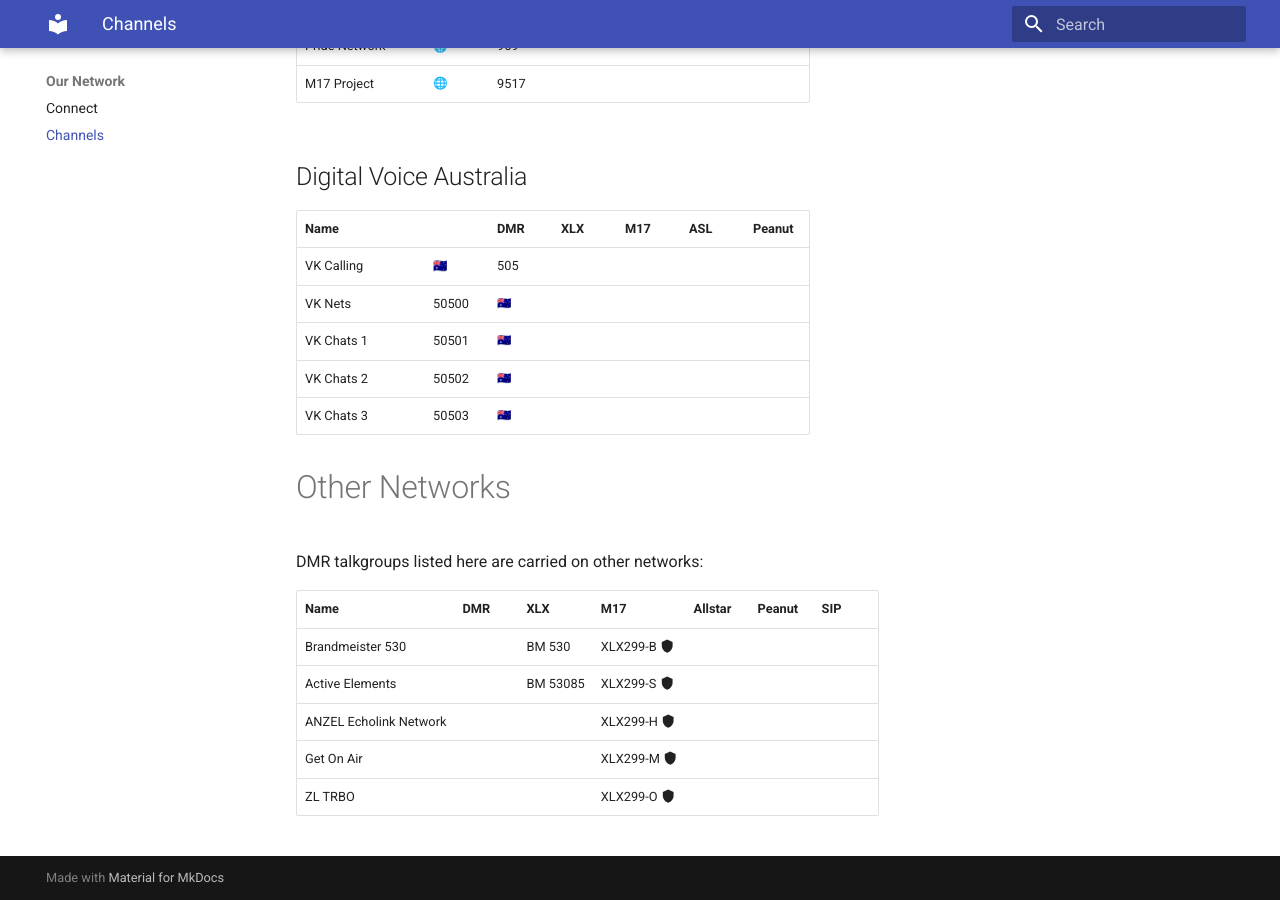
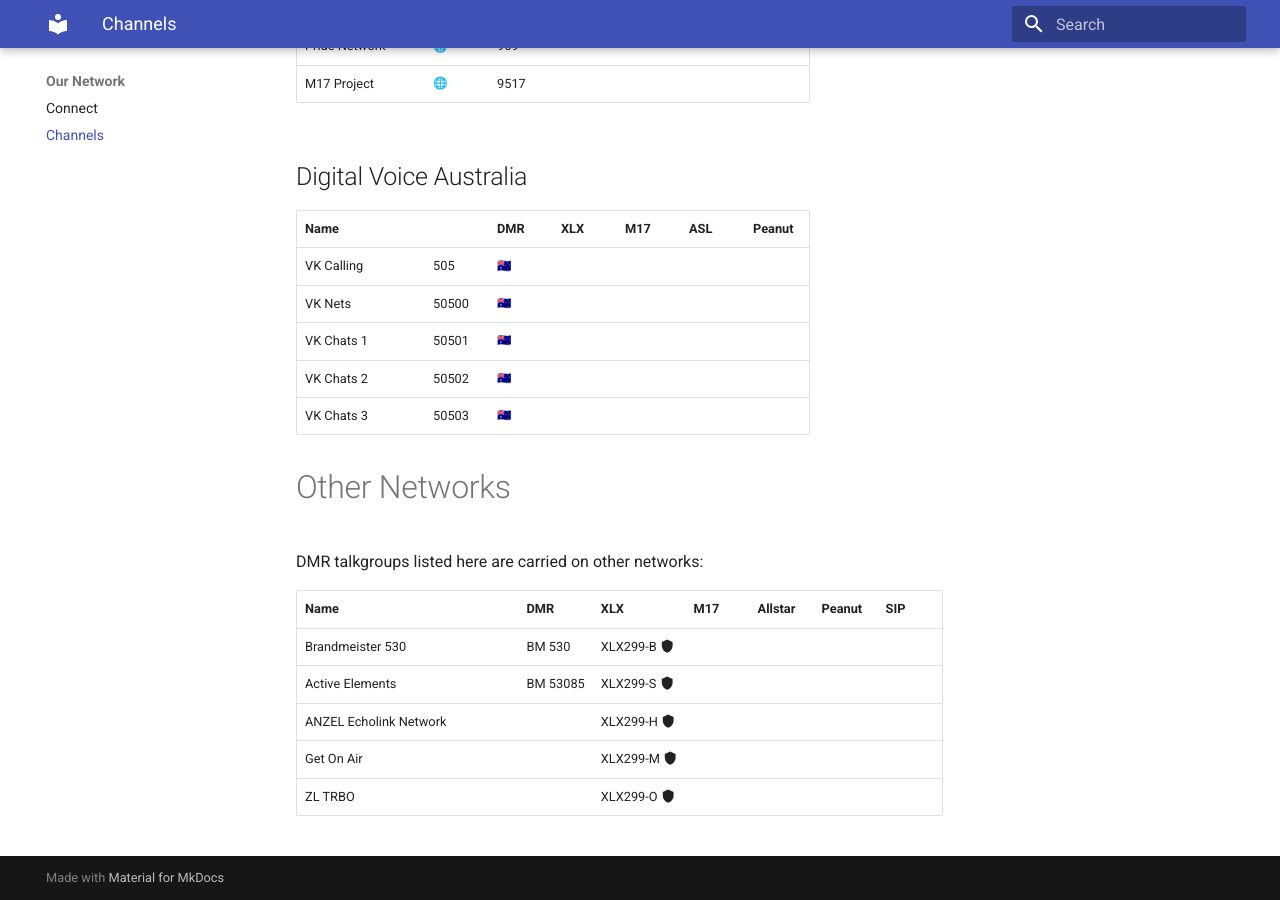
Before and after one commit to DigitalVoiceNZ/wiki, an MkDocs documentation site: the page built from docs/channels.md, in a window 1280 px wide and 900 px high, scrolled down 1673 px. Built offline with MkDocs 1.6.1 and Material for MkDocs 9.7.7, drawn with Linux system fonts in a browser that asks for light colours; emoji names are drawn with the system emoji font.

```diff
--- a/docs/channels.md
+++ b/docs/channels.md
@@ -50,7 +50,7 @@ Our partner channels are carried on ***Digital Voice DMR*** with bridges and sys
 ## Digital Voice Australia
 |Name||DMR|XLX|M17|ASL|Peanut|
 |:--||:--|:--|:--|:--|:--|
-|VK Calling|:flag_au:|505| | | | |
+|VK Calling|505|:flag_au:| | | | | |
 |VK Nets|50500|:flag_au:| | | | |
 |VK Chats 1|50501|:flag_au:| | | | |
 |VK Chats 2|50502|:flag_au:| | | | |
@@ -61,8 +61,8 @@ Our partner channels are carried on ***Digital Voice DMR*** with bridges and sys
 
 DMR talkgroups listed here are carried on other networks:
 
-|Name|DMR|XLX|M17|Allstar|Peanut|SIP|
-|:--|:--|:--|:--|:--|:--|:--|
+|Name||DMR|XLX|M17|Allstar|Peanut|SIP|
+|:--||:--|:--|:--|:--|:--|:--|
 |Brandmeister 530||BM 530|XLX299-B :material-shield:| | | |
 |Active Elements||BM 53085 |XLX299-S :material-shield:| | | |
 |ANZEL Echolink Network|| |XLX299-H :material-shield:| | | |
```
